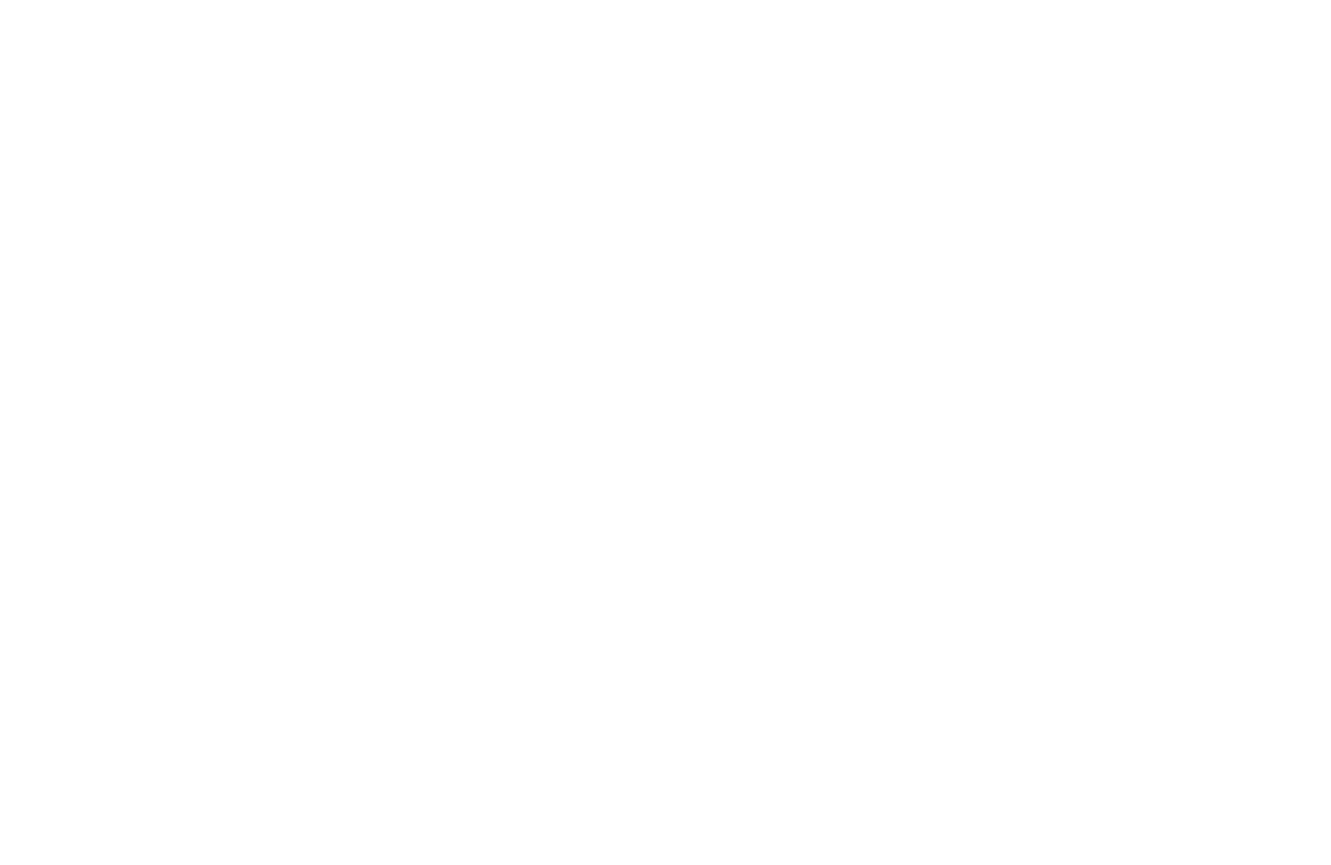
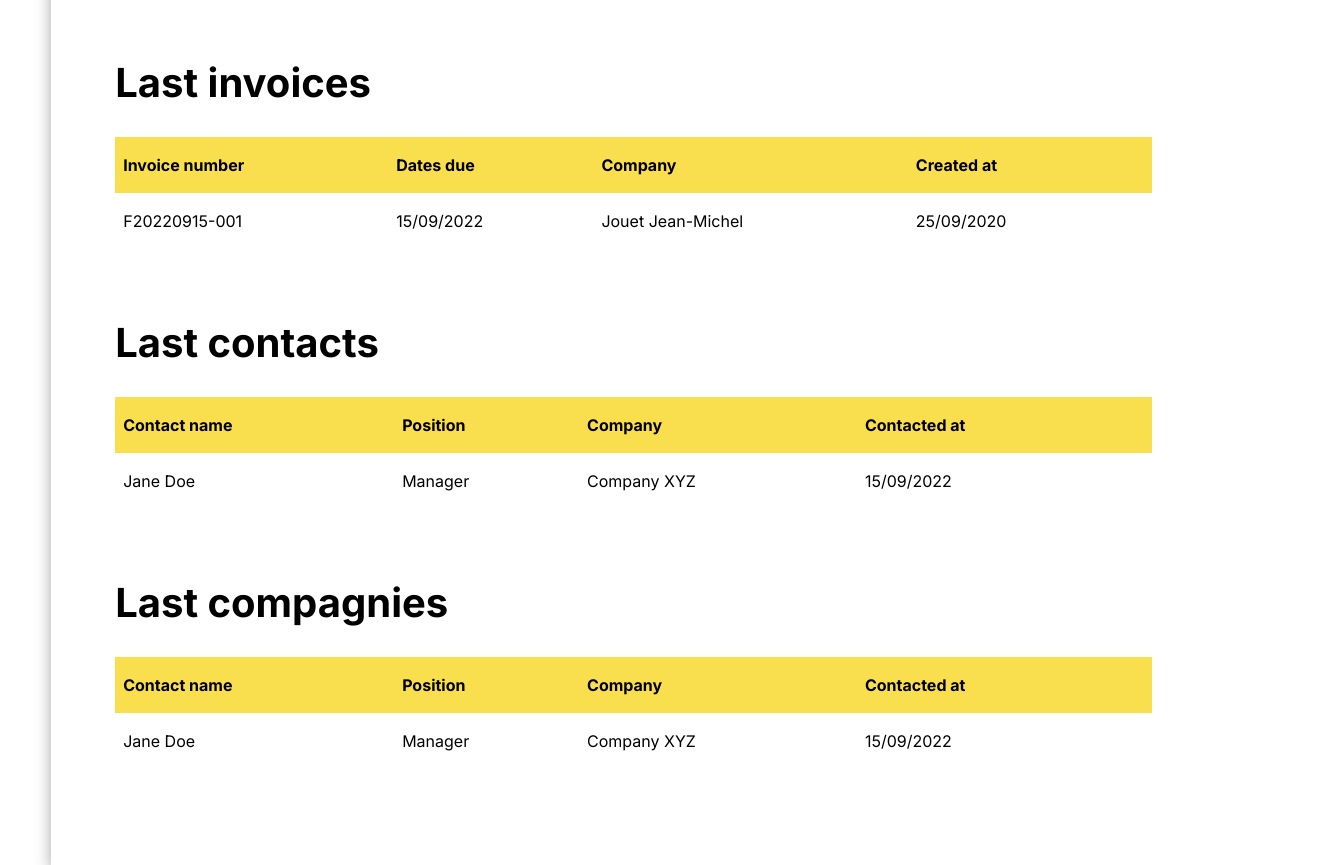
Before and after one commit to javadaller/COGIP, a React (Vite) app: page / in a window 1280 px wide. Shown: the part 820-1685 px from the top of the page, 1331 px wide, since content can reach past the window. Before the commit the page ends 813 px from the top, so only its background shows below. Built offline with nearby package versions, Linux system fonts and the light colour scheme.

Commit message:
update home

```diff
--- a/public/assets/css/style.css
+++ b/public/assets/css/style.css
@@ -1,3 +1,4 @@
+@import url("https://fonts.googleapis.com/css2?family=Inter:wght@100..900&display=swap");
 *, *::before, *::after {
   box-sizing: border-box;
 }
@@ -668,6 +669,38 @@
   height: auto;
 }
 
-body section {
-  margin-left: 20%;
+body .main-container {
+  box-shadow: rgba(0, 0, 0, 0.35) 0px 5px 15px;
+  padding: 5%;
+  width: 100%;
+  margin-left: 4%;
+}
+body .main-container .test {
+  padding: 2rem 0;
+  display: flex;
+  flex-direction: column;
+  font-family: "Inter", sans-serif;
+}
+body .main-container .test h2 {
+  font-size: 2.5rem;
+  font-weight: bold;
+  margin-bottom: 1.5rem;
+}
+body .main-container .test .table-wrapper {
+  width: 100%;
+  overflow-x: auto;
+}
+body .main-container .test .table-wrapper table {
+  width: 90%;
+  border-collapse: collapse;
+  border-spacing: 0;
+}
+body .main-container .test .table-wrapper table thead {
+  background-color: #f9de4e;
+}
+body .main-container .test .table-wrapper table th, body .main-container .test .table-wrapper table td {
+  padding: 1rem;
+  text-align: left;
+  padding-left: 0.5rem;
+  padding-right: 0.5rem;
 }/*# sourceMappingURL=style.css.map */
--- a/src/React Components/Home.jsx
+++ b/src/React Components/Home.jsx
@@ -46,11 +46,82 @@
       </header>
 
       <body>
-        <section className="main-container">
-        <h2>Last invoices</h2>
-        </section>
-      </body>
+  <div class="main-container">
+    <section class="test">
+      <h2>Last invoices</h2>
+      <div class="table-wrapper">
+        <table>
+          <thead>
+            <tr>
+              <th>Invoice number</th>
+              <th>Dates due</th>
+              <th>Company</th>
+              <th>Created at</th>
+              <th></th>
+            </tr>
+          </thead>
+          <tbody>
+            <tr>
+              <td>F20220915-001</td>
+              <td>15/09/2022</td>
+              <td>Jouet Jean-Michel</td>
+              <td>25/09/2020</td>
+            </tr>
+          </tbody>
+        </table>
+      </div>
+    </section>
+    <section class="test">
+      <h2>Last contacts</h2>
+      <div class="table-wrapper">
+        <table>
+          <thead>
+            <tr>
+              <th>Contact name</th>
+              <th>Position</th>
+              <th>Company</th>
+              <th>Contacted at</th>
+              <th></th>
+            </tr>
+          </thead>
+          <tbody>
+            <tr>
+              <td>Jane Doe</td>
+              <td>Manager</td>
+              <td>Company XYZ</td>
+              <td>15/09/2022</td>
+            </tr>
+          </tbody>
+        </table>
+      </div>
+    </section>
 
+    <section class="test">
+      <h2>Last compagnies</h2>
+      <div class="table-wrapper">
+        <table>
+          <thead>
+            <tr>
+              <th>Contact name</th>
+              <th>Position</th>
+              <th>Company</th>
+              <th>Contacted at</th>
+              <th></th>
+            </tr>
+          </thead>
+          <tbody>
+            <tr>
+              <td>Jane Doe</td>
+              <td>Manager</td>
+              <td>Company XYZ</td>
+              <td>15/09/2022</td>
+            </tr>
+          </tbody>
+        </table>
+      </div>
+    </section>
+  </div>
+</body>
 
     </>
   );
--- a/src/sass/components/_header.scss
+++ b/src/sass/components/_header.scss
@@ -1,3 +1,5 @@
+@import url('https://fonts.googleapis.com/css2?family=Inter:wght@100..900&display=swap');
+
 header {
     background: #f9de4e;
 
@@ -77,11 +79,52 @@
     }
   }
 
-  body{
-    section{
-      margin-left: 20%;
-        .main-container{
+  body {
+    .main-container {
+      box-shadow: rgba(0, 0, 0, 0.35) 0px 5px 15px;
+      padding: 5%;
+      width: 100%;
+      margin-left: 4%;
 
+      .test {
+        padding: 2rem 0;
+        display: flex;
+        flex-direction: column;
+        font-family: "Inter", sans-serif;
+
+
+
+        h2 {
+          font-size: 2.5rem;
+          font-weight: bold;
+          margin-bottom: 1.5rem;
         }
+
+        .table-wrapper {
+          width: 100%;
+          overflow-x: auto;
+
+          table {
+            width: 90%;
+            border-collapse: collapse;
+
+            border-spacing: 0;
+
+
+            thead {
+              background-color: #f9de4e;
+            }
+
+            th, td {
+              padding: 1rem;
+              text-align: left;
+
+                padding-left: 0.5rem;
+                padding-right: 0.5rem;
+
+            }
+          }
+        }
+      }
     }
   }
```
Also changed, not shown: 1 other file (tests, documents, lock files or other folders).
